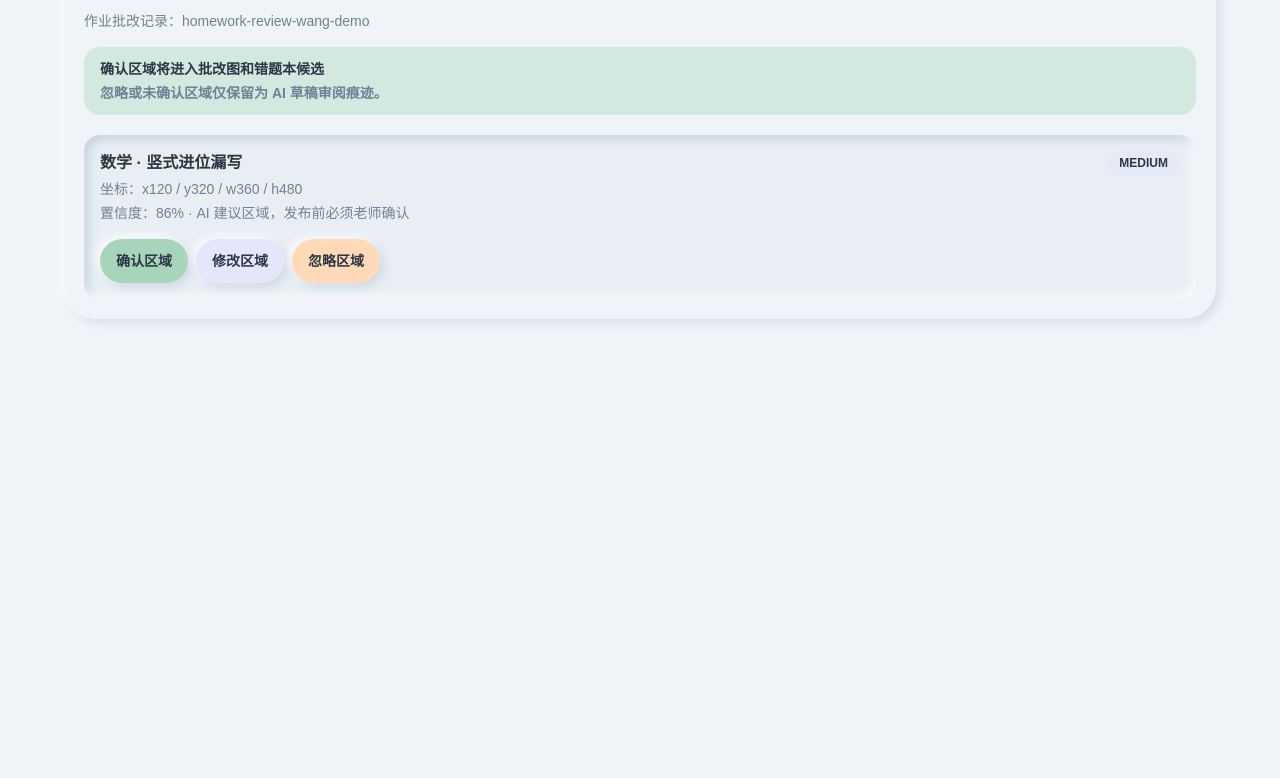
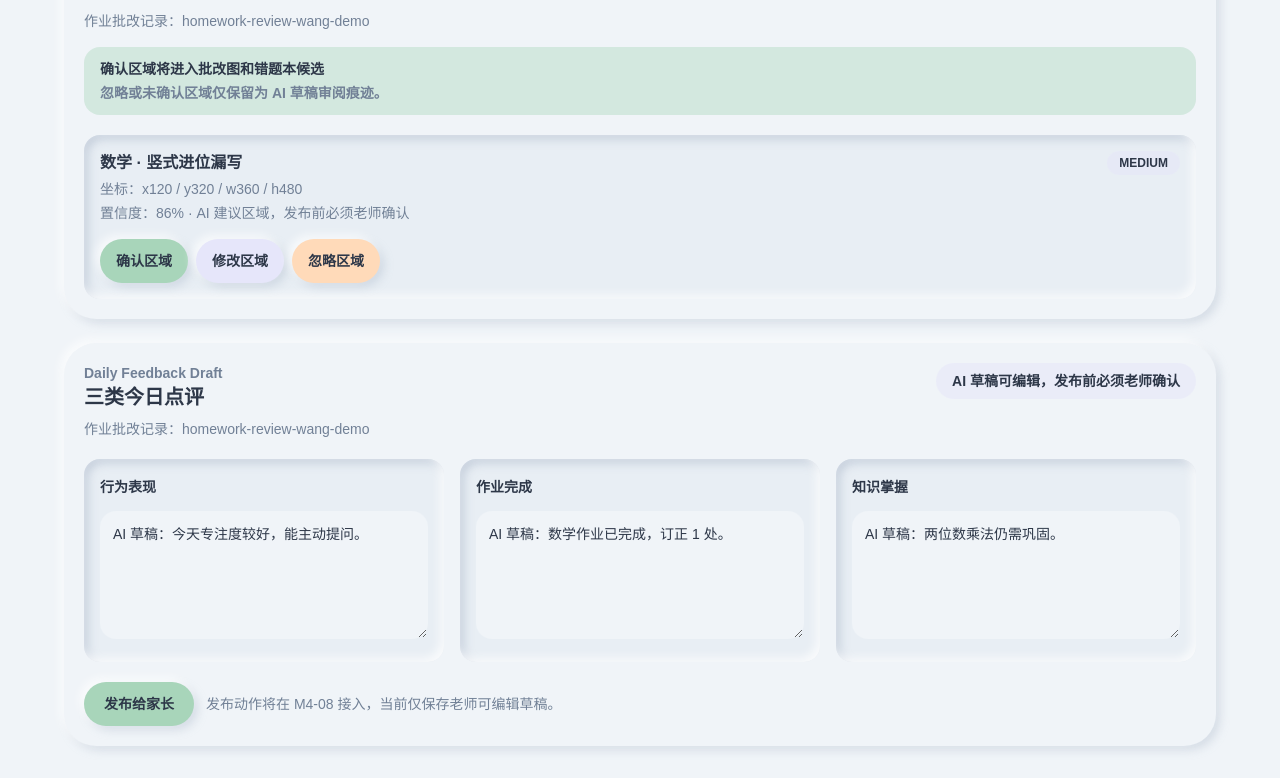
Before and after one commit to yyshi127/After_Class, a Next.js app: page /teacher/homework-correction in a window 1280 px wide. Shown: the part 865-1643 px from the top of the page. Before the commit the page ends 1216 px from the top, so only its background shows below. Built offline with nearby package versions, Linux system fonts and the light colour scheme.

Commit message:
feat(homework): add feedback editor draft

```diff
--- a/app/teacher/homework-correction/page.tsx
+++ b/app/teacher/homework-correction/page.tsx
@@ -1,5 +1,7 @@
 import { TeacherHomeworkCorrectionCanvas } from '@/components/teacher/teacher-homework-correction-canvas';
+import { TeacherHomeworkFeedbackEditor } from '@/components/teacher/teacher-homework-feedback-editor';
 import { TeacherMistakeAreaReviewPanel } from '@/components/teacher/teacher-mistake-area-review-panel';
+import { createEditableFeedbackDraft } from '@/domain/feedback/feedback';
 import { createHomeworkCorrectionAreaDraft } from '@/domain/homework/correction-canvas';
 
 const demoArea = createHomeworkCorrectionAreaDraft({
@@ -26,6 +28,18 @@ const demoAiSuggestedAreas = [
   },
 ];
 
+const demoFeedbackDraft = createEditableFeedbackDraft({
+  campusId: 'demo-campus-east',
+  classId: 'demo-class-east-grade3-a',
+  studentId: 'demo-student-profile-wang',
+  teacherUserId: 'demo-teacher-zhao',
+  homeworkReviewId: 'homework-review-wang-demo',
+  behaviorPerformance: 'AI 草稿：今天专注度较好，能主动提问。',
+  homeworkCompletion: 'AI 草稿：数学作业已完成，订正 1 处。',
+  knowledgeMastery: 'AI 草稿：两位数乘法仍需巩固。',
+  draftSource: 'AI',
+});
+
 export default function TeacherHomeworkCorrectionPage() {
   return (
     <>
@@ -47,6 +61,9 @@ export default function TeacherHomeworkCorrectionPage() {
             reviewId="homework-review-wang-demo"
             aiSuggestedAreas={demoAiSuggestedAreas}
           />
+          <div className="mt-6">
+            <TeacherHomeworkFeedbackEditor draft={demoFeedbackDraft} />
+          </div>
         </div>
       </div>
     </>
--- /dev/null
+++ b/components/teacher/teacher-homework-feedback-editor.tsx
@@ -0,0 +1,67 @@
+import type { FeedbackDraft } from '@/domain/feedback/feedback';
+import { canPublishFeedbackDraft } from '@/domain/feedback/feedback';
+
+export function TeacherHomeworkFeedbackEditor({ draft }: { draft: FeedbackDraft }) {
+  const publishState = canPublishFeedbackDraft(draft);
+
+  return (
+    <section className="rounded-[2rem] bg-surface p-5 shadow-neu-sm" aria-labelledby="homework-feedback-heading">
+      <div className="flex flex-wrap items-start justify-between gap-3">
+        <div>
+          <p className="text-sm font-semibold text-muted">Daily Feedback Draft</p>
+          <h2 id="homework-feedback-heading" className="text-xl font-bold">
+            三类今日点评
+          </h2>
+          <p className="mt-2 text-sm text-muted">作业批改记录：{draft.homeworkReviewId}</p>
+        </div>
+        <span className="rounded-full bg-lavender/50 px-4 py-2 text-sm font-semibold">
+          AI 草稿可编辑，发布前必须老师确认
+        </span>
+      </div>
+
+      <div className="mt-5 grid gap-4 md:grid-cols-3">
+        <label className="block rounded-2xl bg-surfaceAlt p-4 shadow-neu-inset">
+          <span className="text-sm font-bold">行为表现</span>
+          <textarea
+            className="mt-3 min-h-32 w-full rounded-2xl border border-transparent bg-background p-3 text-sm outline-none focus:border-lavender"
+            defaultValue={draft.behaviorPerformance ?? ''}
+            name="behaviorPerformance"
+          />
+        </label>
+
+        <label className="block rounded-2xl bg-surfaceAlt p-4 shadow-neu-inset">
+          <span className="text-sm font-bold">作业完成</span>
+          <textarea
+            className="mt-3 min-h-32 w-full rounded-2xl border border-transparent bg-background p-3 text-sm outline-none focus:border-lavender"
+            defaultValue={draft.homeworkCompletion}
+            name="homeworkCompletion"
+          />
+        </label>
+
+        <label className="block rounded-2xl bg-surfaceAlt p-4 shadow-neu-inset">
+          <span className="text-sm font-bold">知识掌握</span>
+          <textarea
+            className="mt-3 min-h-32 w-full rounded-2xl border border-transparent bg-background p-3 text-sm outline-none focus:border-lavender"
+            defaultValue={draft.knowledgeMastery ?? ''}
+            name="knowledgeMastery"
+          />
+        </label>
+      </div>
+
+      {!publishState.ok ? (
+        <p className="mt-4 rounded-2xl bg-peach/50 px-4 py-3 text-sm font-semibold">{publishState.errors[0]}</p>
+      ) : null}
+
+      <div className="mt-5 flex flex-wrap items-center gap-3">
+        <button
+          className="min-h-11 rounded-full bg-mint px-5 py-2 text-sm font-bold shadow-neu-sm disabled:cursor-not-allowed disabled:opacity-50"
+          disabled={!publishState.ok}
+          type="button"
+        >
+          发布给家长
+        </button>
+        <p className="text-sm text-muted">发布动作将在 M4-08 接入，当前仅保存老师可编辑草稿。</p>
+      </div>
+    </section>
+  );
+}
--- a/domain/feedback/feedback.ts
+++ b/domain/feedback/feedback.ts
@@ -1,4 +1,6 @@
 export type FeedbackPublishStatus = 'DRAFT' | 'PUBLISHED';
+
+export type FeedbackDraftSource = 'TEACHER' | 'AI';
 
 export type FeedbackDraftInput = {
   campusId: string;
@@ -9,6 +11,7 @@ export type FeedbackDraftInput = {
   behaviorPerformance?: string | null;
   homeworkCompletion: string;
   knowledgeMastery?: string | null;
+  draftSource?: FeedbackDraftSource;
 };
 
 export type FeedbackDraft = FeedbackDraftInput & {
@@ -16,32 +19,50 @@ export type FeedbackDraft = FeedbackDraftInput & {
   homeworkReviewId: string | null;
   behaviorPerformance: string | null;
   knowledgeMastery: string | null;
+  draftSource: FeedbackDraftSource;
   publishStatus: FeedbackPublishStatus;
   publishedAt: Date | null;
 };
+
+export function canPublishFeedbackDraft(input: {
+  homeworkCompletion: string;
+}): { ok: true; errors: [] } | { ok: false; errors: string[] } {
+  if (input.homeworkCompletion.trim().length === 0) {
+    return { ok: false, errors: ['作业完成点评不能为空'] };
+  }
+
+  return { ok: true, errors: [] };
+}
 
 export function validateFeedbackForPublish(input: {
   behaviorPerformance?: string | null;
   homeworkCompletion: string;
   knowledgeMastery?: string | null;
 }): { ok: true } {
-  if (input.homeworkCompletion.trim().length === 0) {
-    throw new Error('作业完成点评不能为空');
+  const result = canPublishFeedbackDraft(input);
+
+  if (!result.ok) {
+    throw new Error(result.errors[0]);
   }
 
   return { ok: true };
 }
 
-export function createFeedbackDraft(input: FeedbackDraftInput): FeedbackDraft {
-  validateFeedbackForPublish(input);
-
+export function createEditableFeedbackDraft(input: FeedbackDraftInput): FeedbackDraft {
   return {
     ...input,
     classId: input.classId ?? null,
     homeworkReviewId: input.homeworkReviewId ?? null,
     behaviorPerformance: input.behaviorPerformance ?? null,
     knowledgeMastery: input.knowledgeMastery ?? null,
+    draftSource: input.draftSource ?? 'TEACHER',
     publishStatus: 'DRAFT',
     publishedAt: null,
   };
 }
+
+export function createFeedbackDraft(input: FeedbackDraftInput): FeedbackDraft {
+  validateFeedbackForPublish(input);
+
+  return createEditableFeedbackDraft(input);
+}
```
Also changed, not shown: 3 other files (tests, documents, lock files or other folders).
